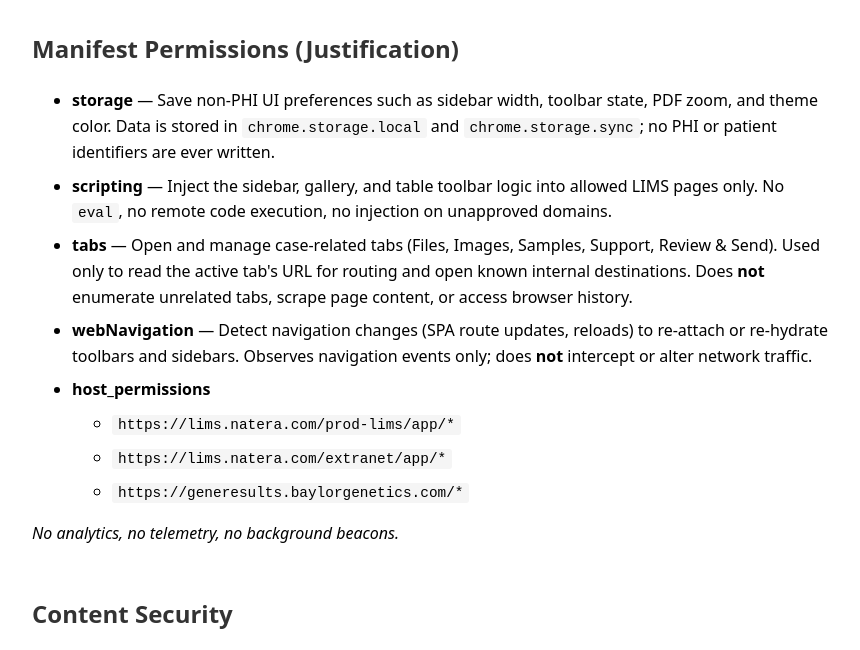
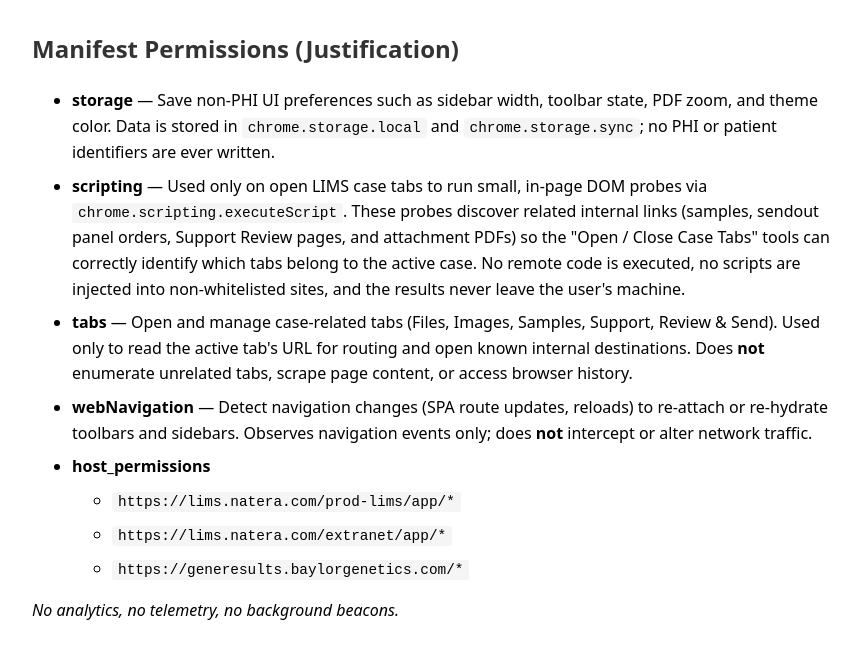
Before and after one commit to WasanaRobin/cappyview-privacy, a plain HTML site: page security.html in a window 1280 px wide. Shown: the part 109-759 px from the top of the page, without its empty margins (208-1068 px from the left). Drawn offline with Linux system fonts and the light colour scheme.

Commit message:
Clarify scripting permission usage in security.html

```diff
--- a/security.html
+++ b/security.html
@@ -20,7 +20,7 @@
   <h2>Manifest Permissions (Justification)</h2>
   <ul>
     <li><strong>storage</strong> — Save non-PHI UI preferences such as sidebar width, toolbar state, PDF zoom, and theme color. Data is stored in <code>chrome.storage.local</code> and <code>chrome.storage.sync</code>; no PHI or patient identifiers are ever written.</li>
-    <li><strong>scripting</strong> — Inject the sidebar, gallery, and table toolbar logic into allowed LIMS pages only. No <code>eval</code>, no remote code execution, no injection on unapproved domains.</li>
+    <li><strong>scripting</strong> — Used only on open LIMS case tabs to run small, in-page DOM probes via <code>chrome.scripting.executeScript</code>. These probes discover related internal links (samples, sendout panel orders, Support Review pages, and attachment PDFs) so the "Open / Close Case Tabs" tools can correctly identify which tabs belong to the active case. No remote code is executed, no scripts are injected into non-whitelisted sites, and the results never leave the user's machine.</li>
     <li><strong>tabs</strong> — Open and manage case-related tabs (Files, Images, Samples, Support, Review & Send). Used only to read the active tab's URL for routing and open known internal destinations. Does <strong>not</strong> enumerate unrelated tabs, scrape page content, or access browser history.</li>
     <li><strong>webNavigation</strong> — Detect navigation changes (SPA route updates, reloads) to re-attach or re-hydrate toolbars and sidebars. Observes navigation events only; does <strong>not</strong> intercept or alter network traffic.</li>
     <li><strong>host_permissions</strong>
```
